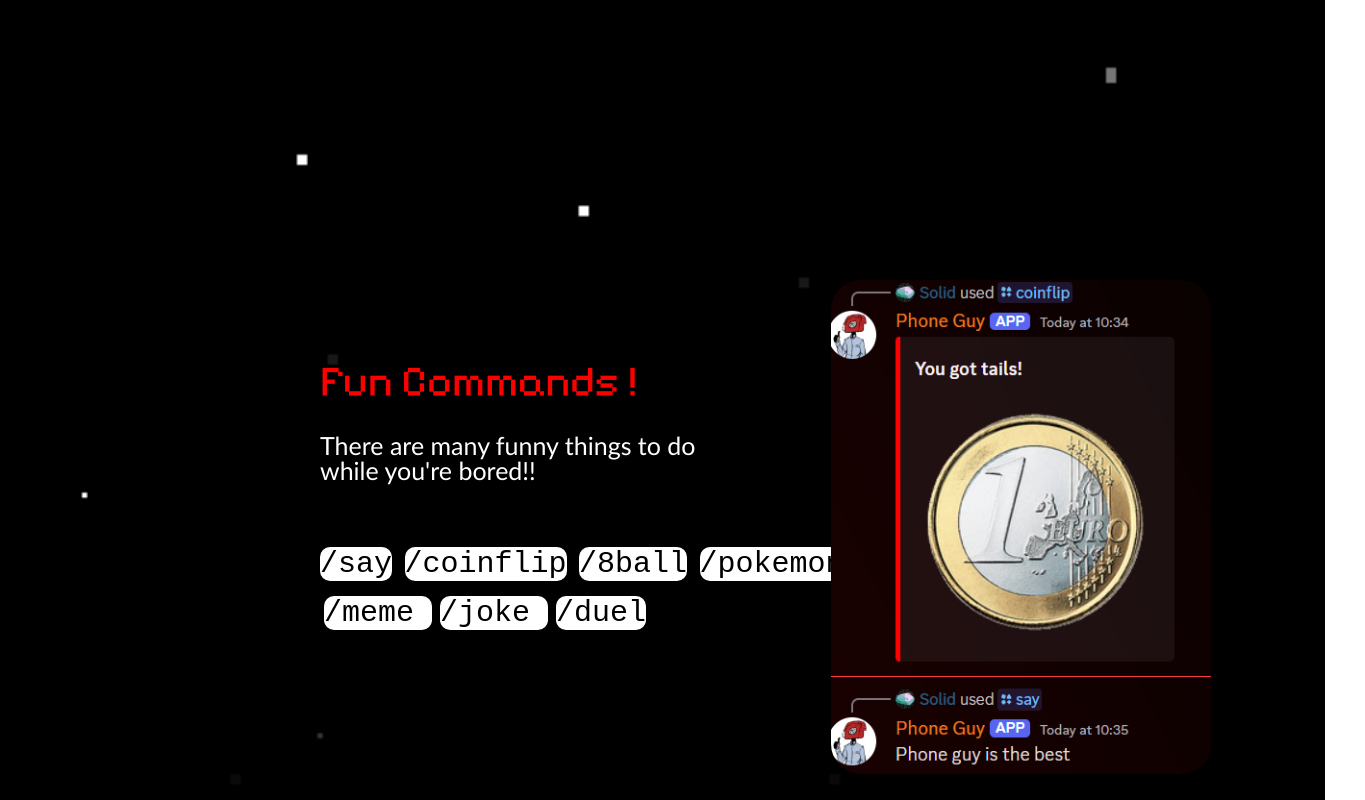
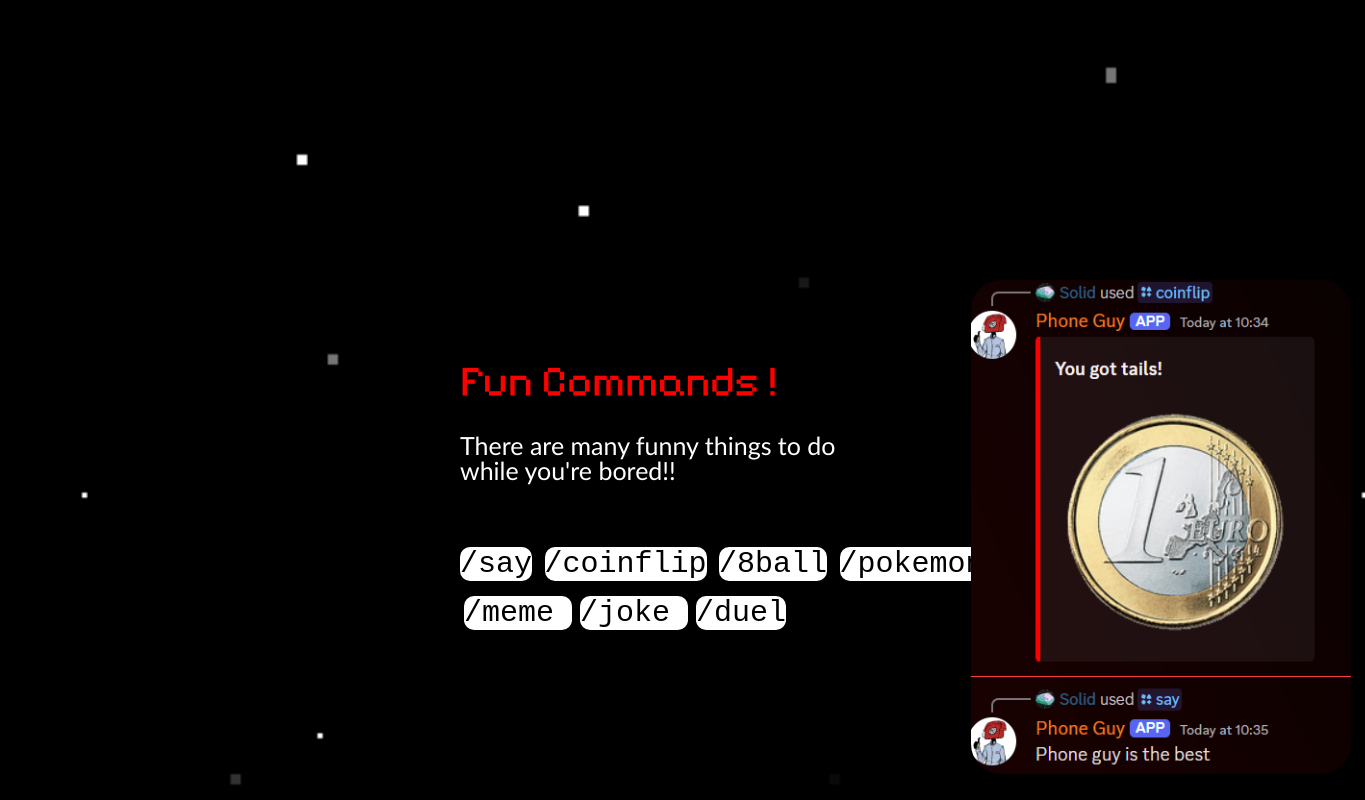
Before and after one commit to Solidsnakedeveloper/Phone-Guy, a plain HTML site: page index.html in a window 1280 px wide. Shown: the part 1919-2719 px from the top of the page, 1365 px wide, since content can reach past the window. Drawn offline with Linux system fonts and the light colour scheme; a script that the page names is missing.

Commit message:
Update styles.css

```diff
--- a/styles.css
+++ b/styles.css
@@ -268,7 +268,7 @@ font-family: Bebas Neue;
 color: red;
 border-radius: 30px;
 inset-inline-start: 125px;
-
+margin: auto;
 
 
 }
@@ -289,7 +289,7 @@ inset-inline-start: 125px;
     inset-inline-end: -220px;
     padding: 100px;
   inset-block-end: -1000px;
-margin: 0;
+margin: auto;
 
 }
 
```
